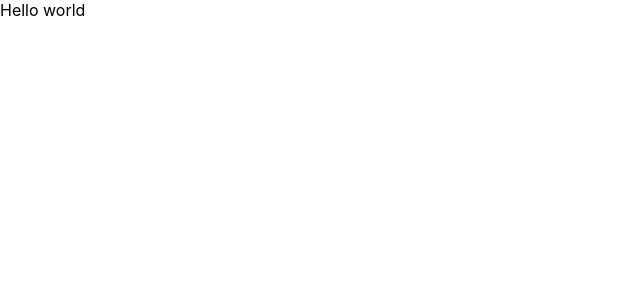
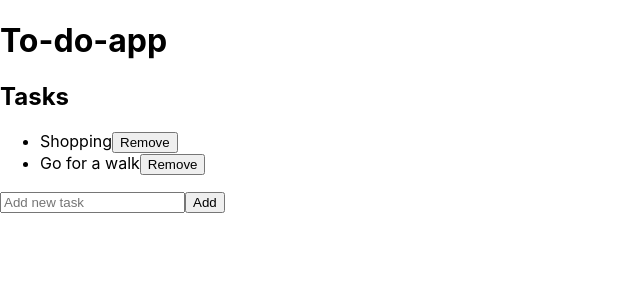
Before and after one commit to m-kw/Multiuser-to-do-app, a React (Create React App) app in the folder client/: page / in a window 1280 px wide. Shown: the top 300 px of the page, without its empty margins (0-640 px from the left). Built offline with nearby package versions, Linux system fonts and the light colour scheme; the HTML template or start-up script is replaced by a standard one.

Commit message:
Add basic to-do-list structure to App.js

```diff
--- a/client/src/App.js
+++ b/client/src/App.js
@@ -5,7 +5,31 @@
   render() {
     return (
       <div className="App">
-        Hello world
+
+        <header>
+          <h1>To-do-app</h1>
+        </header>
+
+        <section className="tasks">
+          <h2>Tasks</h2>
+
+          <ul className="tasks-list">
+            <li className="task">
+              Shopping
+              <button class="btn">Remove</button>
+            </li>
+            <li className="task">
+              Go for a walk
+              <button class="btn">Remove</button>
+            </li>
+          </ul>
+
+          <form id="add-task-form">
+            <input className="text-input" autocomplete="off" type="text" placeholder="Add new task" id="task-name" />
+            <button className="btn" type="submit">Add</button>
+          </form>
+        </section>
+
       </div>
     );
   };
```
